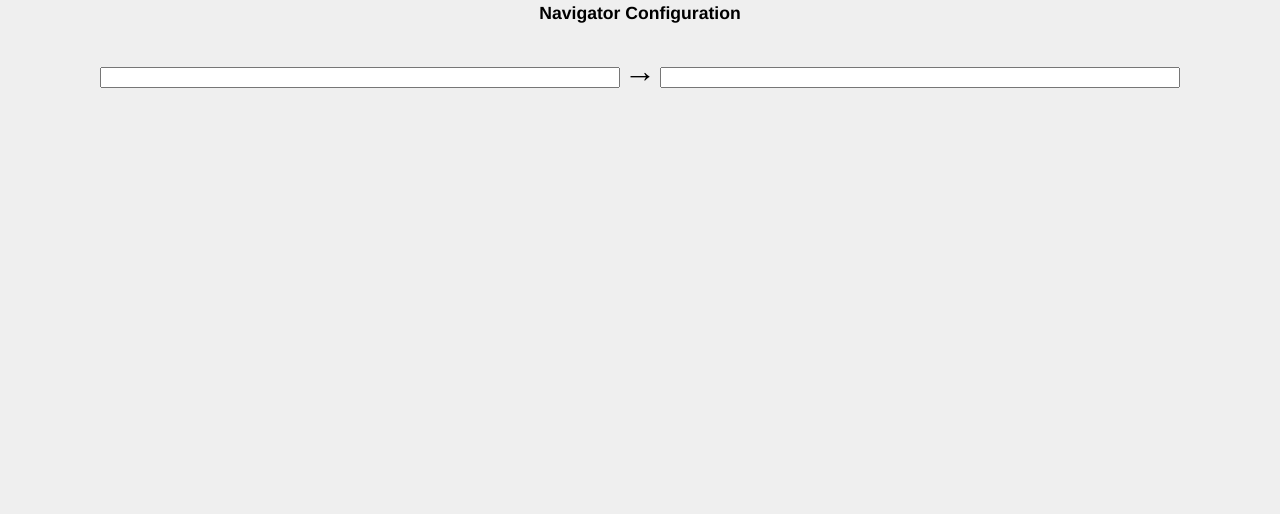
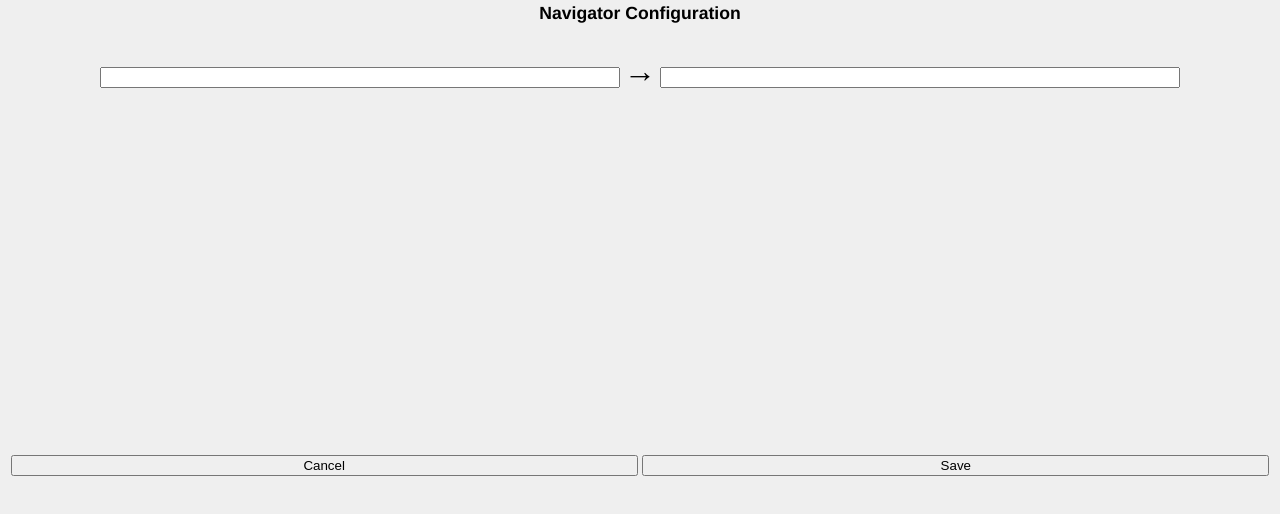
Before and after one commit to royvandewater/navigator, a website: page data/settings.html in a window 1280 px wide. Drawn offline with Linux system fonts and the light colour scheme.

Commit message:
Added buttons to bottom of settings form

```diff
--- a/data/settings.html
+++ b/data/settings.html
@@ -14,5 +14,9 @@
         <input id="replacement1" type="text"/>
       </div>
     </div>
+    <div class="buttons">
+      <input id="cancel" value="Cancel" type="submit" />
+      <input id="save" value="Save" type="submit" />
+    </div>
   </body>
 </html>
--- a/data/style.css
+++ b/data/style.css
@@ -1,11 +1,12 @@
 body { font-family: Helvetica, Arial, sans-serif; background: #EFEFEF; color: #000; }
 h4 { margin-top: 5px; margin-bottom: 5px; text-align: center; font-weight: bold; font-size: 1.1em; }
 
-div#input { margin-left: auto; margin-right: auto; text-align: center;}
-input[type=submit]{ display: none; }
+div#goto-form div#input { margin-left: auto; margin-right: auto; text-align: center;}
+div#goto-form input[type=submit]{ display: none; }
 
 div.matchers {
   margin-top: 2em;
+  height: 400px;
   text-align: center;
 }
 
@@ -16,3 +17,11 @@ div.matchers input {
 div.matchers span.right-arrow {
   font-size: 2em;
 }
+
+div.buttons {
+  text-align: center;
+}
+
+div.buttons input {
+  width: 49%;
+}
```
Also changed, not shown: data/panel.html (+2 -0 lines).
